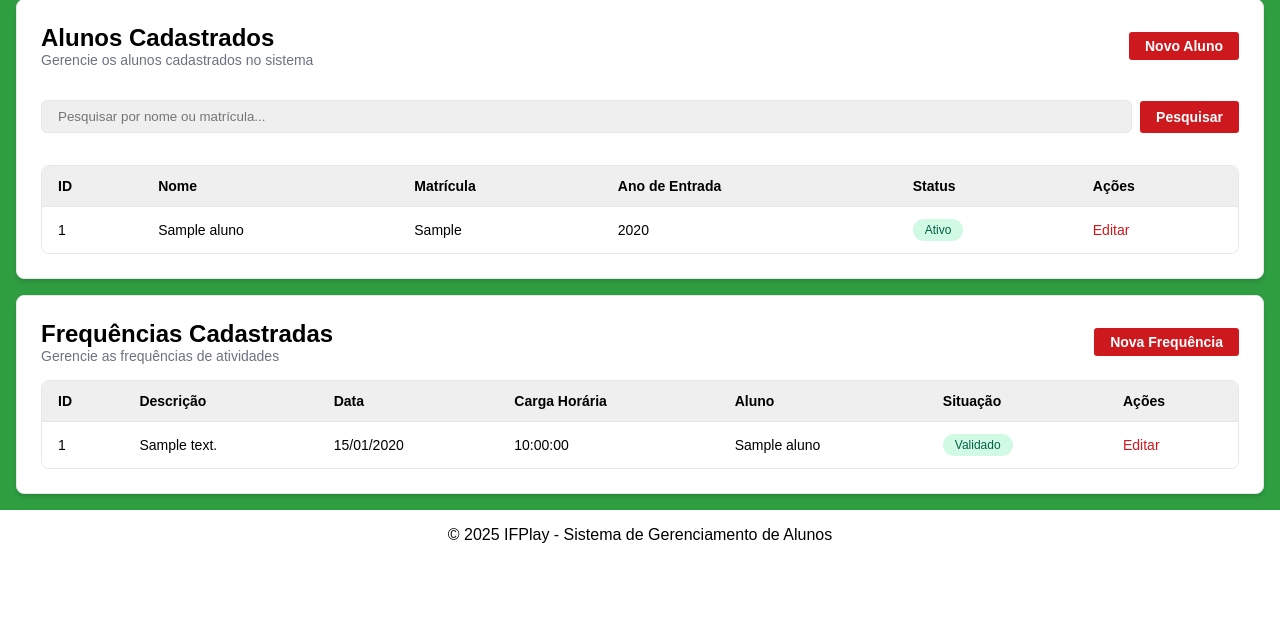
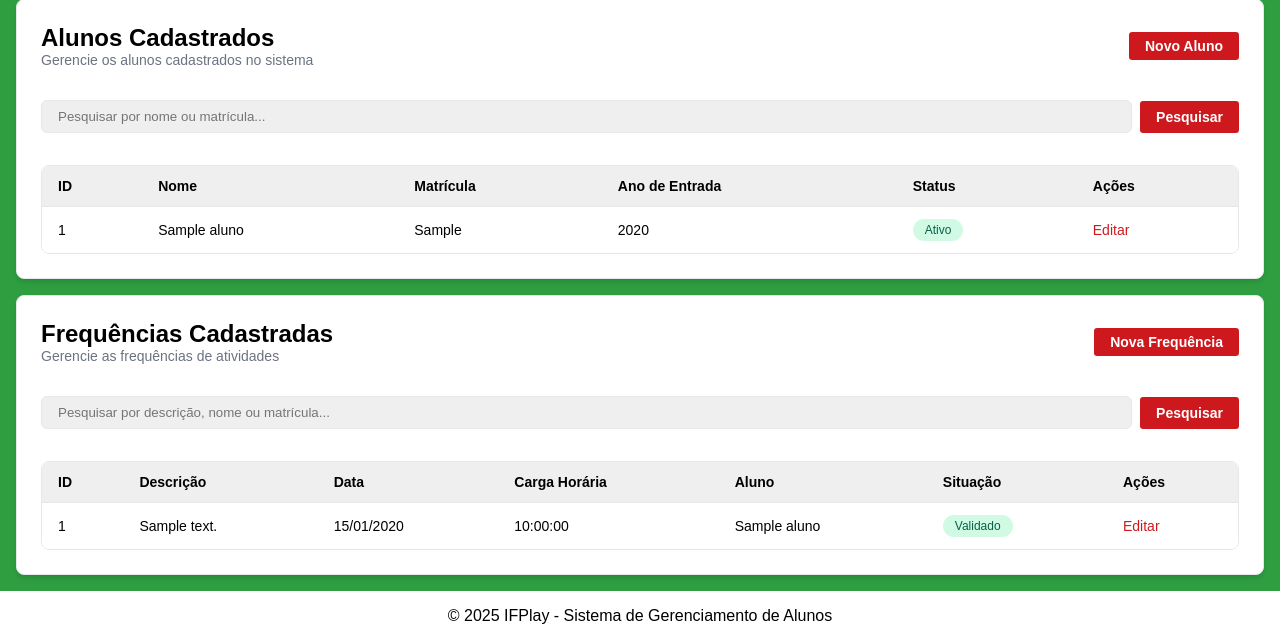
Before and after one commit to Efrnds/ifplay, a PHP site: page / in a window 1280 px wide. Shown: the part 245-886 px from the top of the page. Before the commit the page ends 788 px from the top, so only its background shows below. Run offline with PHP 8.4, Linux system fonts and the light colour scheme; tables that the repository leaves empty hold one stand-in row (values such as "Sample post").

Commit message:
paginacao freq

```diff
--- a/components/listarFrequencia.php
+++ b/components/listarFrequencia.php
@@ -4,14 +4,35 @@ if (!isset($conn)) {
   require_once "../utils/conexao.php";
 }
 
+// Configuração da paginação
+$registros_por_pagina_freq = 5;
+$pagina_atual_freq = isset($_GET['pagina_freq']) ? max(1, (int)$_GET['pagina_freq']) : 1;
+$offset_freq = ($pagina_atual_freq - 1) * $registros_por_pagina_freq;
+
+// Captura o termo de pesquisa
+$pesquisa_freq = isset($_GET['pesquisa_freq']) ? trim($_GET['pesquisa_freq']) : '';
+$pesquisa_freq_sql = $conn->real_escape_string($pesquisa_freq);
+
+// Condição WHERE para pesquisa
+$where_freq = '';
+if (!empty($pesquisa_freq_sql)) {
+    $where_freq = "WHERE a.nome LIKE '%$pesquisa_freq_sql%' OR a.matricula LIKE '%$pesquisa_freq_sql%' OR f.descricao LIKE '%$pesquisa_freq_sql%'";
+}
+
+// Conta o total de registros (com filtro de pesquisa)
+$sql_count_freq = "SELECT COUNT(*) as total FROM frequencia_atividade f INNER JOIN aluno a ON a.alunoID = f.participante $where_freq";
+$result_count_freq = $conn->query($sql_count_freq);
+$total_registros_freq = $result_count_freq->fetch_assoc()['total'];
+$total_paginas_freq = ceil($total_registros_freq / $registros_por_pagina_freq);
+
+// Consulta com LIMIT e OFFSET para paginação
 $sql = "SELECT f.*, a.nome, a.matricula
         FROM frequencia_atividade f
         INNER JOIN aluno a ON a.alunoID = f.participante
-        ORDER BY f.data DESC";
+        $where_freq
+        ORDER BY f.data DESC
+        LIMIT $registros_por_pagina_freq OFFSET $offset_freq";
 
-if (isset($limit)) {
-  $sql .= " LIMIT " . (int) $limit;
-}
 $result = $conn->query($sql);
 
 // Se não for include, inicia o buffer
@@ -27,6 +48,21 @@ if (!isset($is_included)) {
       <p style="color: var(--color-muted); font-size: 0.875rem;">Gerencie as frequências de atividades</p>
     </div>
     <button class="btn" onclick="openModal('modalCadastroFrequencia')">Nova Frequência</button>
+  </div>
+
+  <!-- Barra de Pesquisa -->
+  <div style="margin: 1rem 0;">
+    <form method="GET" action="" style="display: flex; gap: 0.5rem; align-items: center; flex-wrap: wrap;">
+      <input type="text"
+             name="pesquisa_freq"
+             placeholder="Pesquisar por descrição, nome ou matrícula..."
+             value="<?= htmlspecialchars($pesquisa_freq) ?>"
+             style="flex: 1; min-width: 200px; padding: 0.5rem 1rem; border: 1px solid var(--color-border); border-radius: 0.375rem; background: var(--color-surface); color: var(--color-text);">
+      <button type="submit" class="btn" style="padding: 0.5rem 1rem;">Pesquisar</button>
+      <?php if (!empty($pesquisa_freq)): ?>
+        <a href="<?= isset($nivel) ? $nivel : '?' ?>" class="btn" style="padding: 0.5rem 1rem; background: var(--color-muted);">Limpar</a>
+      <?php endif; ?>
+    </form>
   </div>
 
   <div class="table-wrapper">
@@ -76,6 +112,79 @@ if (!isset($is_included)) {
       </tbody>
     </table>
   </div>
+
+  <?php if ($total_paginas_freq > 1): ?>
+  <div class="pagination" style="display: flex; justify-content: center; align-items: center; gap: 0.5rem; margin-top: 1.5rem; flex-wrap: wrap;">
+    <?php
+    // Monta a URL base para paginação (mantém o termo de pesquisa)
+    $url_base_freq = isset($nivel) ? $nivel : '?';
+    $separador_freq = strpos($url_base_freq, '?') !== false ? '&' : '?';
+    $param_pesquisa_freq = !empty($pesquisa_freq) ? 'pesquisa_freq=' . urlencode($pesquisa_freq) . '&' : '';
+    ?>
+
+    <!-- Botão Anterior -->
+    <?php if ($pagina_atual_freq > 1): ?>
+      <a href="<?= $url_base_freq . $separador_freq . $param_pesquisa_freq ?>pagina_freq=<?= $pagina_atual_freq - 1 ?>"
+         class="btn" style="padding: 0.5rem 1rem; font-size: 0.875rem;">
+        ← Anterior
+      </a>
+    <?php else: ?>
+      <span class="btn" style="padding: 0.5rem 1rem; font-size: 0.875rem; opacity: 0.5; cursor: not-allowed;">
+        ← Anterior
+      </span>
+    <?php endif; ?>
+
+    <!-- Números das páginas -->
+    <?php
+    $inicio_freq = max(1, $pagina_atual_freq - 2);
+    $fim_freq = min($total_paginas_freq, $pagina_atual_freq + 2);
+
+    if ($inicio_freq > 1): ?>
+      <a href="<?= $url_base_freq . $separador_freq . $param_pesquisa_freq ?>pagina_freq=1"
+         class="btn" style="padding: 0.5rem 0.75rem; font-size: 0.875rem;">1</a>
+      <?php if ($inicio_freq > 2): ?>
+        <span style="color: var(--color-muted);">...</span>
+      <?php endif; ?>
+    <?php endif; ?>
+
+    <?php for ($i = $inicio_freq; $i <= $fim_freq; $i++): ?>
+      <?php if ($i == $pagina_atual_freq): ?>
+        <span class="btn" style="padding: 0.5rem 0.75rem; font-size: 0.875rem; background: var(--color-muted); color: white; cursor: default;">
+          <?= $i ?>
+        </span>
+      <?php else: ?>
+        <a href="<?= $url_base_freq . $separador_freq . $param_pesquisa_freq ?>pagina_freq=<?= $i ?>"
+           class="btn" style="padding: 0.5rem 0.75rem; font-size: 0.875rem;">
+          <?= $i ?>
+        </a>
+      <?php endif; ?>
+    <?php endfor; ?>
+
+    <?php if ($fim_freq < $total_paginas_freq): ?>
+      <?php if ($fim_freq < $total_paginas_freq - 1): ?>
+        <span style="color: var(--color-muted);">...</span>
+      <?php endif; ?>
+      <a href="<?= $url_base_freq . $separador_freq . $param_pesquisa_freq ?>pagina_freq=<?= $total_paginas_freq ?>"
+         class="btn" style="padding: 0.5rem 0.75rem; font-size: 0.875rem;"><?= $total_paginas_freq ?></a>
+    <?php endif; ?>
+
+    <!-- Botão Próximo -->
+    <?php if ($pagina_atual_freq < $total_paginas_freq): ?>
+      <a href="<?= $url_base_freq . $separador_freq . $param_pesquisa_freq ?>pagina_freq=<?= $pagina_atual_freq + 1 ?>"
+         class="btn" style="padding: 0.5rem 1rem; font-size: 0.875rem;">
+        Próximo →
+      </a>
+    <?php else: ?>
+      <span class="btn" style="padding: 0.5rem 1rem; font-size: 0.875rem; opacity: 0.5; cursor: not-allowed;">
+        Próximo →
+      </span>
+    <?php endif; ?>
+  </div>
+
+  <p style="text-align: center; color: var(--color-muted); font-size: 0.75rem; margin-top: 0.75rem;">
+    Mostrando <?= min($offset_freq + 1, $total_registros_freq) ?> - <?= min($offset_freq + $registros_por_pagina_freq, $total_registros_freq) ?> de <?= $total_registros_freq ?> registros
+  </p>
+  <?php endif; ?>
 </div>
 
 <?php
```
